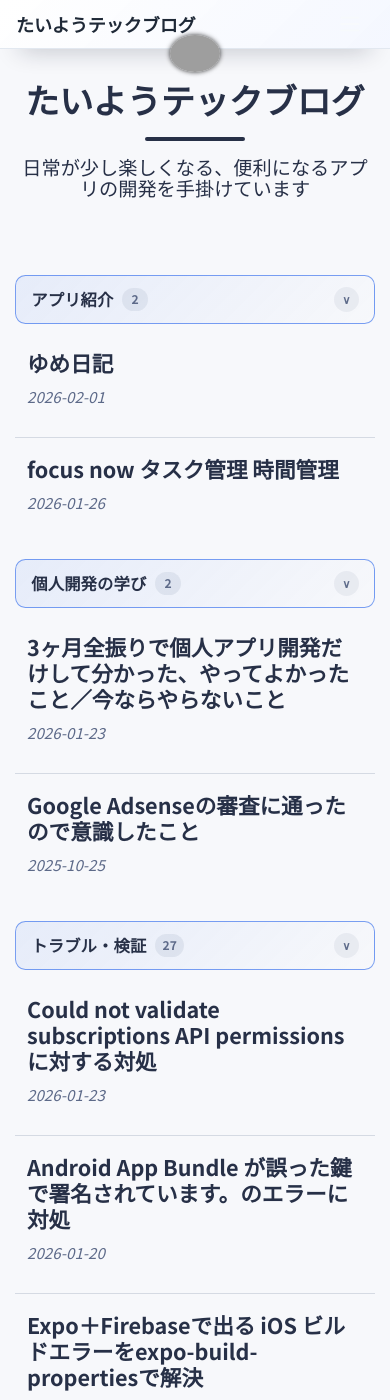
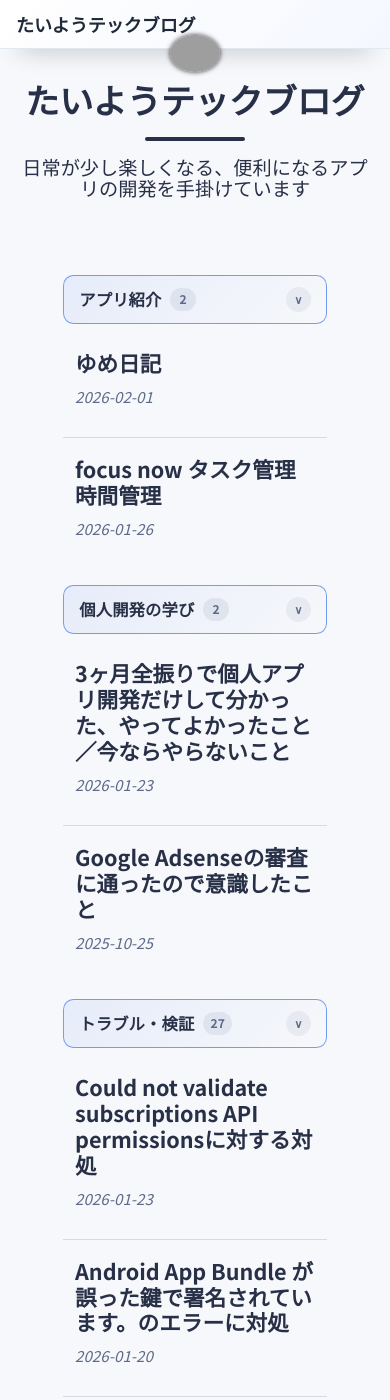
Before and after one commit to macha1316/beautiful-jekyll-master, a Jekyll site: the page built from index.html, in a window 390 px wide and 1400 px high. Built offline with Jekyll 4.4.1, drawn with Linux system fonts in a browser that asks for light colours; comment, search, counter and statistics services are not loaded; grey boxes are pictures that could not be loaded.

Commit message:
横幅ちゃんとつかうように

```diff
--- a/assets/css/beautifuljekyll.css
+++ b/assets/css/beautifuljekyll.css
@@ -1653,7 +1653,7 @@ html[data-theme="dark"] .code-copy-button--error {
 }
 
 .right-container {
-  width: clamp(260px, 24vw, 320px);
+  width: clamp(280px, 22vw, 360px);
   min-width: 200px;
   padding-left: 2.25rem;
   flex-shrink: 0;
@@ -2559,6 +2559,16 @@ main.container-fluid {
   padding-bottom: clamp(3rem, 8vw, 5rem);
 }
 
+/* HOME / category pages: use a wider canvas on large monitors */
+main.layout-home.container-md {
+  max-width: min(1360px, calc(100vw - 6rem));
+}
+
+/* Post pages: also use a wider canvas on large monitors */
+main.layout-post.container-md {
+  max-width: min(1360px, calc(100vw - 5.5rem));
+}
+
 .post-compact-header {
   padding-block: clamp(1.9rem, 5vw, 2.8rem) clamp(1.2rem, 4vw, 2rem);
 }
```
